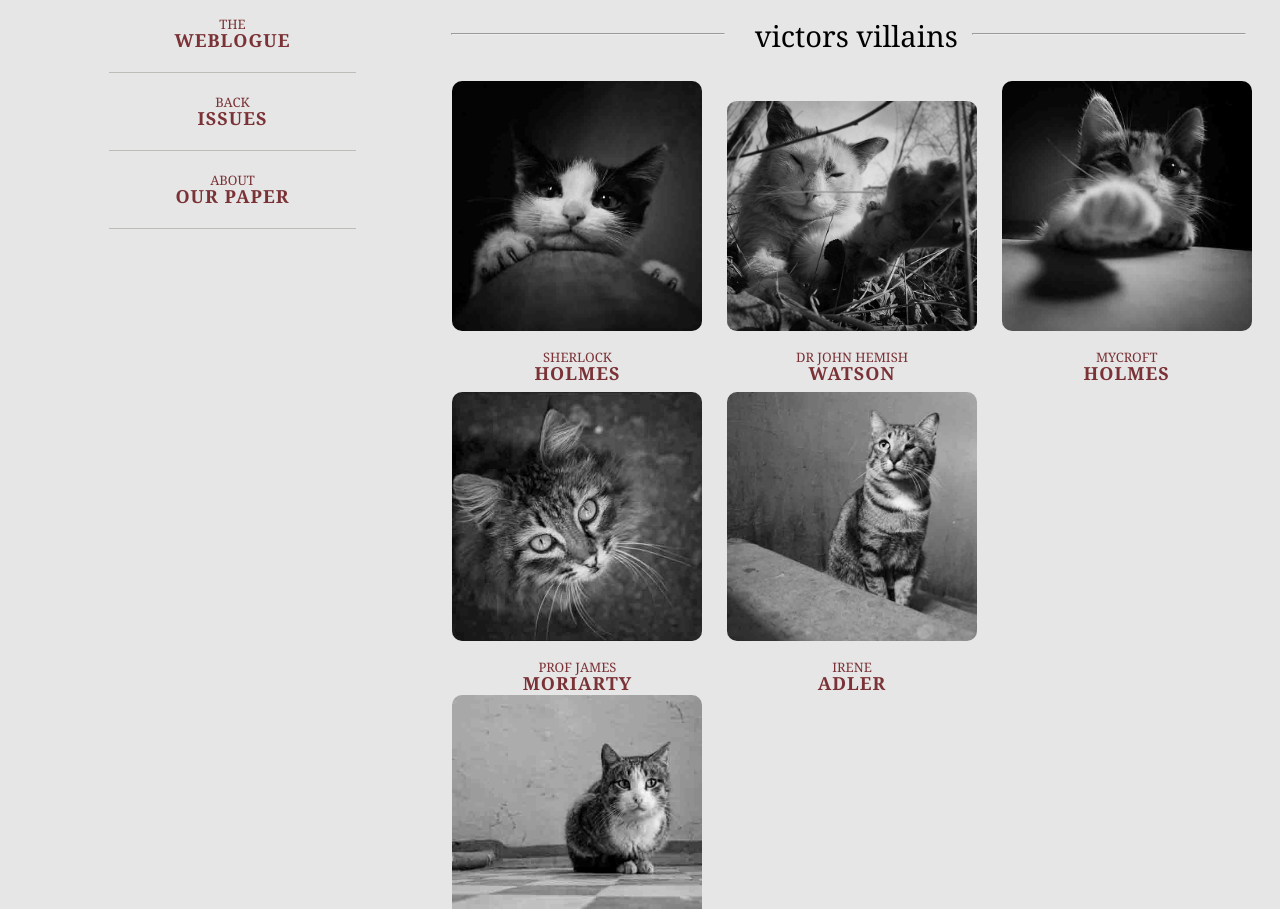
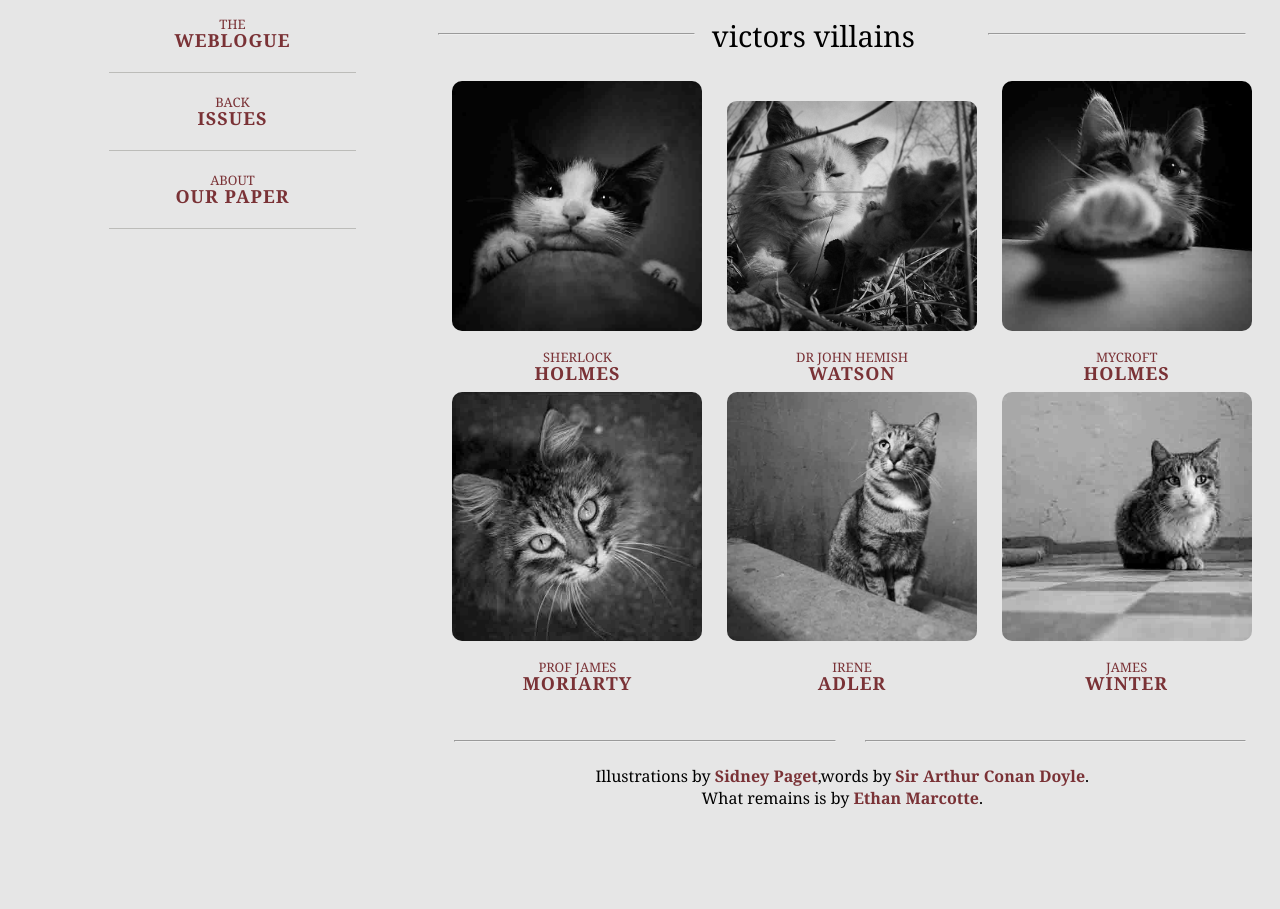
Before and after one commit to crystalynliu/responsive-page-html, a plain HTML site: page index.html in a window 1280 px wide. Shown: the part 394-1303 px from the top of the page. After the commit the page ends 1231 px from the top, so only its background shows below. Drawn offline with Linux system fonts and the light colour scheme.

Commit message:
add empty pad.css and phone.css

```diff
--- a/css/main.css
+++ b/css/main.css
@@ -65,15 +65,15 @@ div.decorate{
 	padding: 0 3% 0 1%;
 }
 article hr.lf-line{
-	width: 33%;
+	width: 31%;
     float: left;
-    margin: 17px 3.6%;
+    margin: 17px 2%;
 }
 article span{
 	font-size: 29px;
 }
 article hr.rg-line{
-	width: 33%;
+	width: 31%;
     float: right;
     margin: 17px 0;
 }
@@ -83,7 +83,7 @@ article ul li.one-sixth{
 	margin-right: 2.5%;
 	height: 291px;
 }
-article ul li.third-list,li.last-list{
+article ul li.third-list,article ul li.last-list{
 	margin-right: 0;
 }
 article ul li img{
--- a/index.html
+++ b/index.html
@@ -7,6 +7,8 @@
 		    <script src="http://html5shiv.googlecode.com/svn/trunk/html5.js"></script>
 		<![endif]-->
 	    <link rel="stylesheet" type="text/css" href="css/main.css">
+	    <link rel="stylesheet" type="text/css" href="css/pad.css" media="screen and max-width=900px">
+	    <link rel="stylesheet" type="text/css" href="css/phone.css" media="screen and max-width=600px">
 	</head>
 	<body>
 		<aside>
```
Also changed, not shown: css/pad.css (added), css/phone.css (added).
